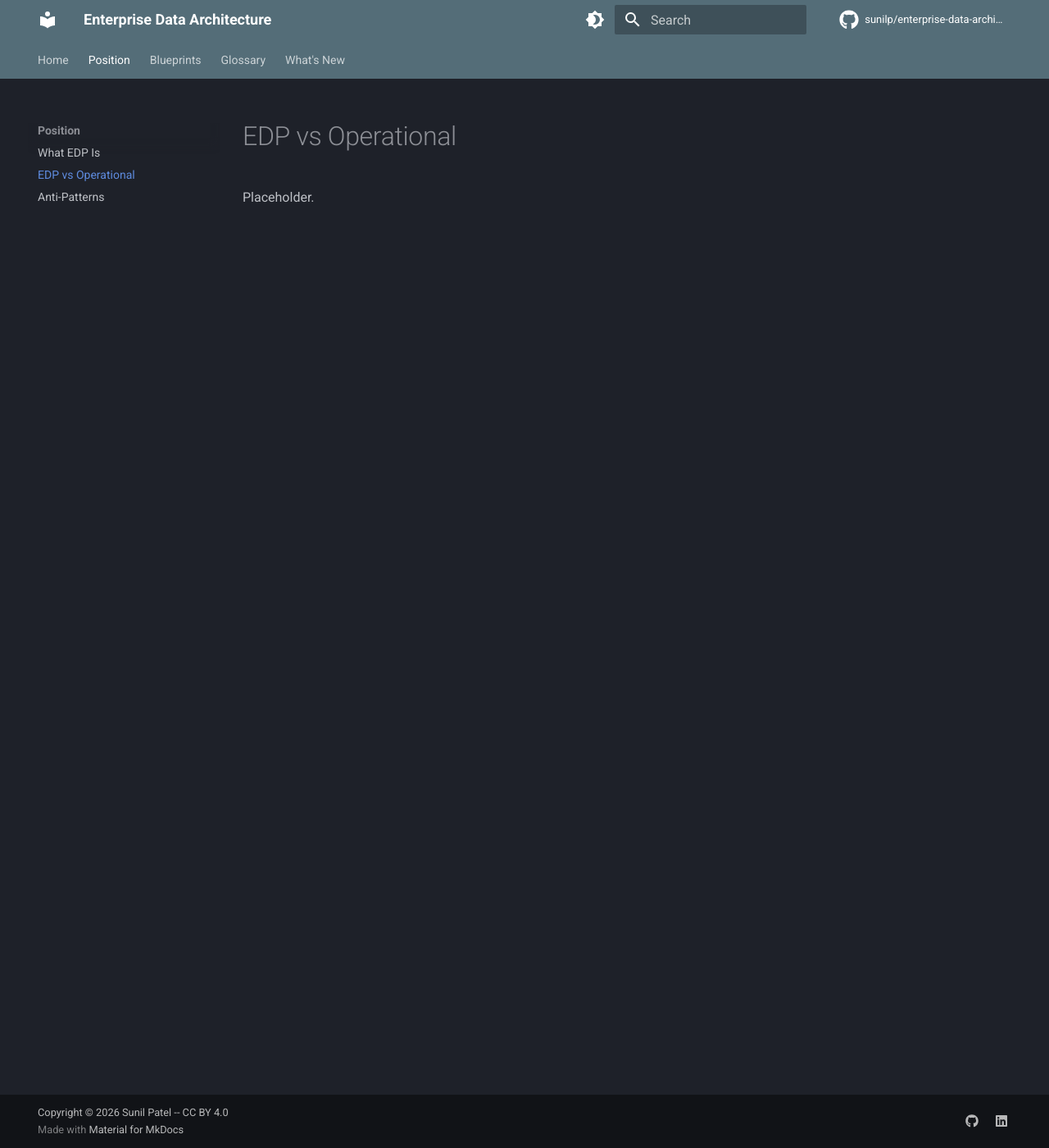
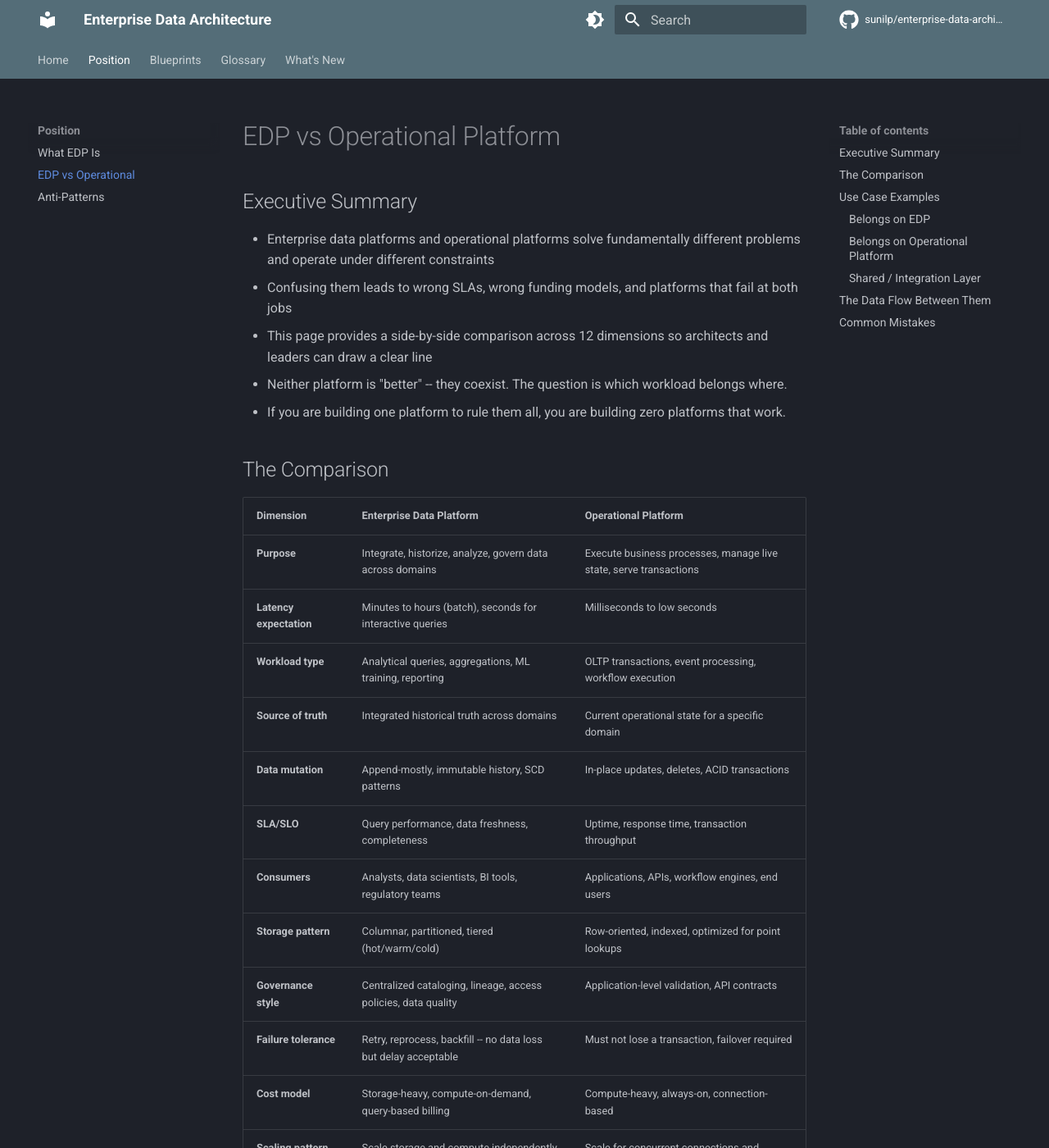
Before and after one commit to sunilp/enterprise-data-architecture, an MkDocs documentation site: the page built from docs/position/edp-vs-operational.md, in a window 1280 px wide and 1400 px high. Shown: the whole window at 82% size. Built offline with MkDocs 1.6.1 and Material for MkDocs 9.7.7, drawn with Linux system fonts in a browser that asks for light colours; comment, search, counter and statistics services are not loaded; some of the changed text lies outside the part shown.

Commit message:
Add position: EDP vs operational platform comparison

````diff
--- a/docs/position/edp-vs-operational.md
+++ b/docs/position/edp-vs-operational.md
@@ -1,3 +1,90 @@
-# EDP vs Operational
+# EDP vs Operational Platform
 
-Placeholder.
+## Executive Summary
+
+- Enterprise data platforms and operational platforms solve fundamentally different problems and operate under different constraints
+- Confusing them leads to wrong SLAs, wrong funding models, and platforms that fail at both jobs
+- This page provides a side-by-side comparison across 12 dimensions so architects and leaders can draw a clear line
+- Neither platform is "better" -- they coexist. The question is which workload belongs where.
+- If you are building one platform to rule them all, you are building zero platforms that work.
+
+<!-- ![EDP vs Operational](../images/hero-edp-vs-operational.svg) -->
+
+## The Comparison
+
+| Dimension | Enterprise Data Platform | Operational Platform |
+|-----------|------------------------|---------------------|
+| **Purpose** | Integrate, historize, analyze, govern data across domains | Execute business processes, manage live state, serve transactions |
+| **Latency expectation** | Minutes to hours (batch), seconds for interactive queries | Milliseconds to low seconds |
+| **Workload type** | Analytical queries, aggregations, ML training, reporting | OLTP transactions, event processing, workflow execution |
+| **Source of truth** | Integrated historical truth across domains | Current operational state for a specific domain |
+| **Data mutation** | Append-mostly, immutable history, SCD patterns | In-place updates, deletes, ACID transactions |
+| **SLA/SLO** | Query performance, data freshness, completeness | Uptime, response time, transaction throughput |
+| **Consumers** | Analysts, data scientists, BI tools, regulatory teams | Applications, APIs, workflow engines, end users |
+| **Storage pattern** | Columnar, partitioned, tiered (hot/warm/cold) | Row-oriented, indexed, optimized for point lookups |
+| **Governance style** | Centralized cataloging, lineage, access policies, data quality | Application-level validation, API contracts |
+| **Failure tolerance** | Retry, reprocess, backfill -- no data loss but delay acceptable | Must not lose a transaction, failover required |
+| **Cost model** | Storage-heavy, compute-on-demand, query-based billing | Compute-heavy, always-on, connection-based |
+| **Scaling pattern** | Scale storage and compute independently, elastic | Scale for concurrent connections and transaction throughput |
+
+## Use Case Examples
+
+### Belongs on EDP
+
+- Customer 360 analytics across all product lines
+- Regulatory reporting (BCBS 239, DORA)
+- Executive management information dashboards
+- ML model training on historical transaction data
+- Data quality monitoring across domains
+- Self-service analytics for business users
+- Historical trend analysis for pricing or risk
+
+### Belongs on Operational Platform
+
+- Payment processing and settlement
+- Case management workflow
+- Real-time fraud scoring during transaction
+- Inventory management and order fulfillment
+- API serving for customer-facing applications
+- Event-driven process orchestration
+- Session state management
+
+### Shared / Integration Layer
+
+- Customer master data (MDM as source, EDP as historical consumer)
+- Feature serving (EDP computes features, serving layer delivers at low latency)
+- Reporting APIs (EDP produces data, API layer serves it)
+- Event backbone (connects operational events to EDP ingestion)
+
+## The Data Flow Between Them
+
+```mermaid
+graph LR
+    subgraph Operational
+        A[Source Systems] --> B[Event/Message Backbone]
+        B --> C[Operational Services]
+        C --> D[Operational Data Store]
+    end
+
+    subgraph EDP
+        B --> E[Ingestion Layer]
+        E --> F[Raw / Bronze]
+        F --> G[Curated / Silver]
+        G --> H[Consumption / Gold]
+        H --> I[Data Products]
+    end
+
+    subgraph Serving
+        I --> J[Feature Store / APIs]
+        J --> C
+    end
+```
+
+## Common Mistakes
+
+These are explored in depth in [What Breaks When EDP Becomes Everything](anti-patterns.md):
+
+- Treating gold-layer tables as operational systems of record
+- Running workflow orchestration on the analytical platform
+- Expecting analytical SLAs for operational workloads
+- Forcing all data needs into one platform because "strategic"
````
